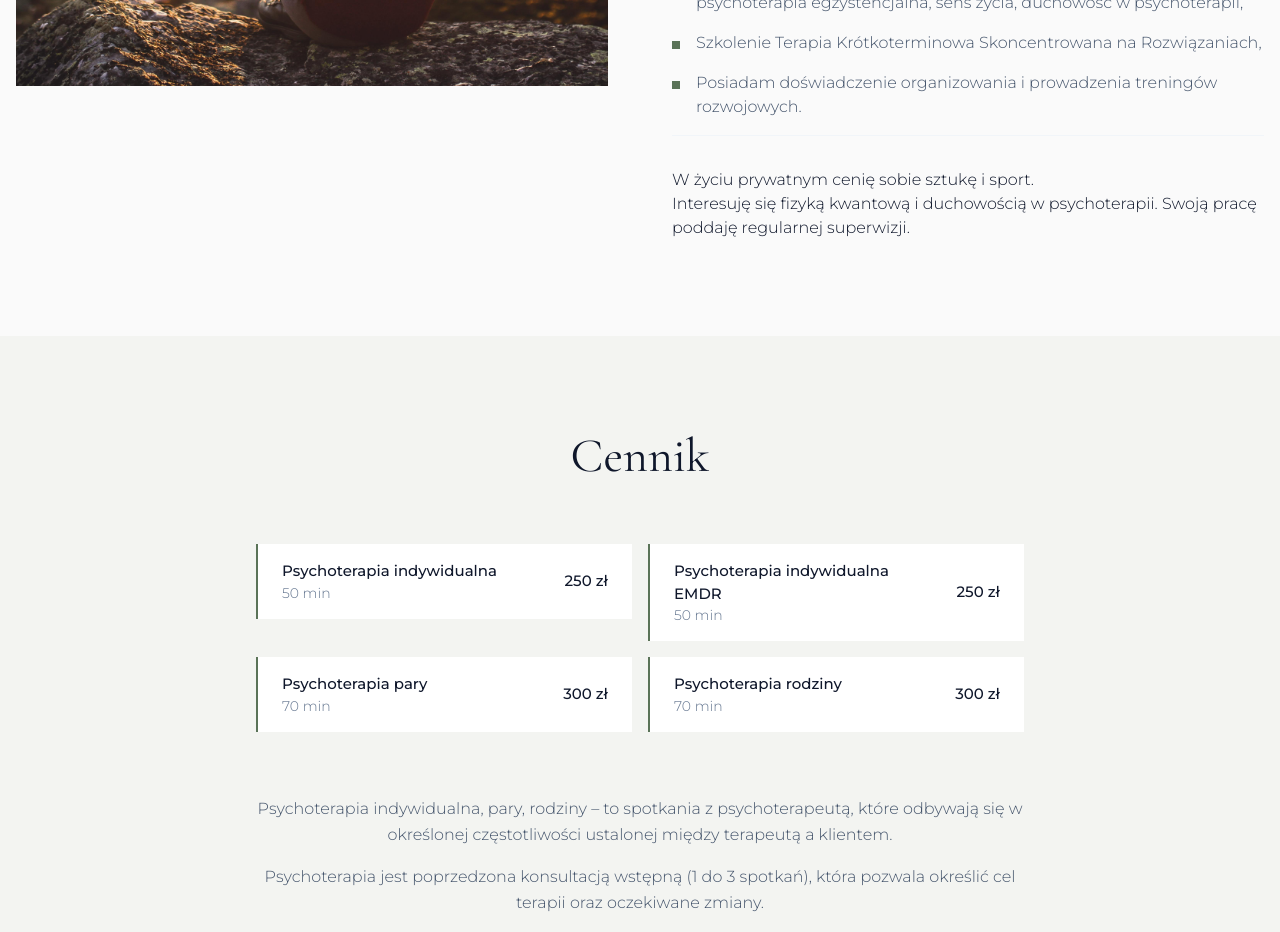
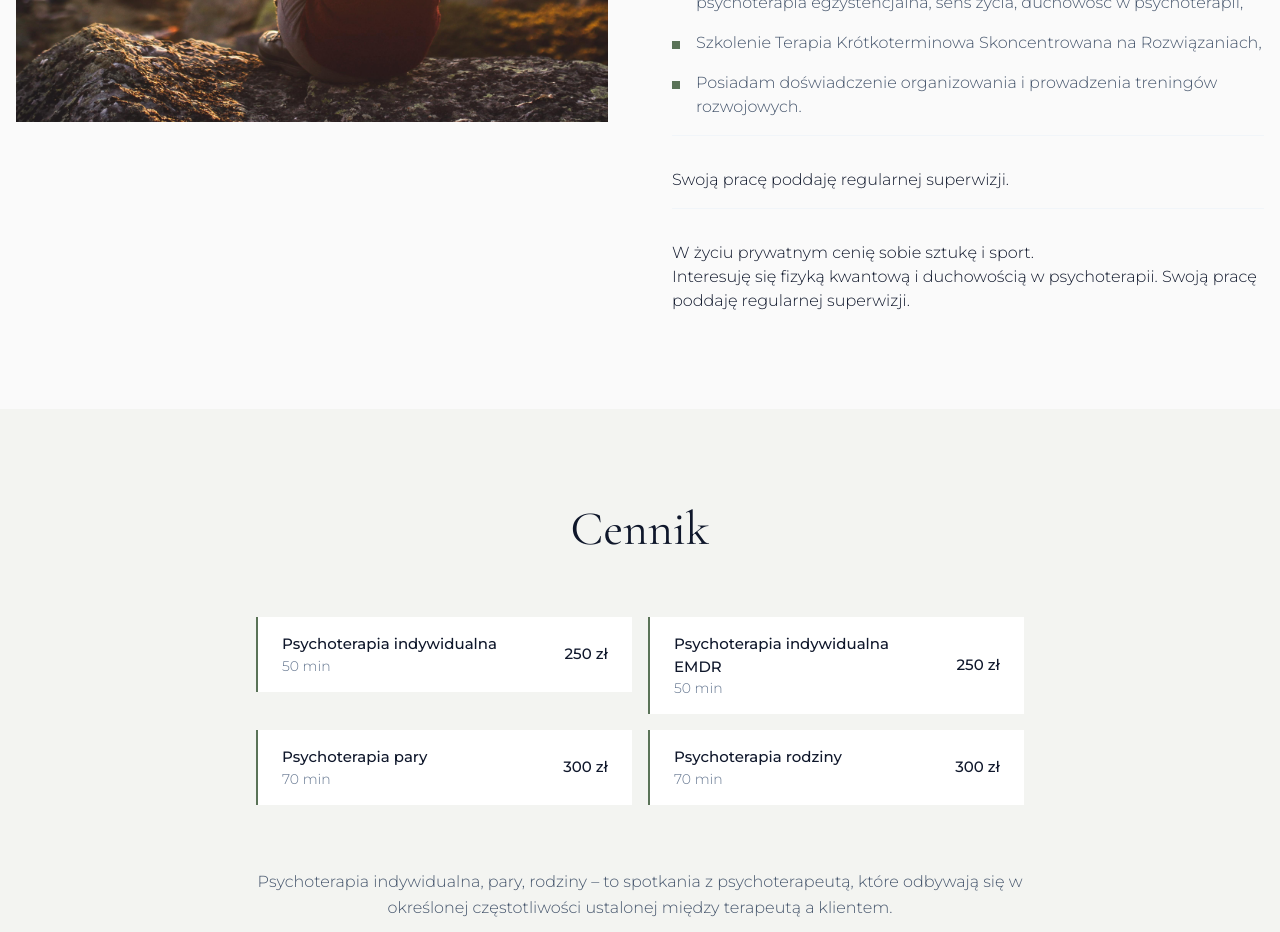
Before and after one commit to HeroFabi/anna-kupiec---psychoterapiav2, a Next.js app: page / in a window 1280 px wide. Shown: the part 5640-6572 px from the top of the page. Built offline with nearby package versions, Linux system fonts and the light colour scheme.

Commit message:
Update About.tsx

```diff
--- a/components/sections/About.tsx
+++ b/components/sections/About.tsx
@@ -75,6 +75,9 @@ export default function About() {
                 </li>
               </ul>
               <p className="mt-4 text-slate-900 border-t border-slate-100 pt-8">
+                 <span> Swoją pracę poddaję regularnej superwizji.</span>
+              </p>
+              <p className="mt-4 text-slate-900 border-t border-slate-100 pt-8">
                 W życiu prywatnym cenię sobie sztukę i sport.<br />
                 Interesuję się fizyką kwantową i duchowością w psychoterapii.
                   <span> Swoją pracę poddaję regularnej superwizji.</span>
```
